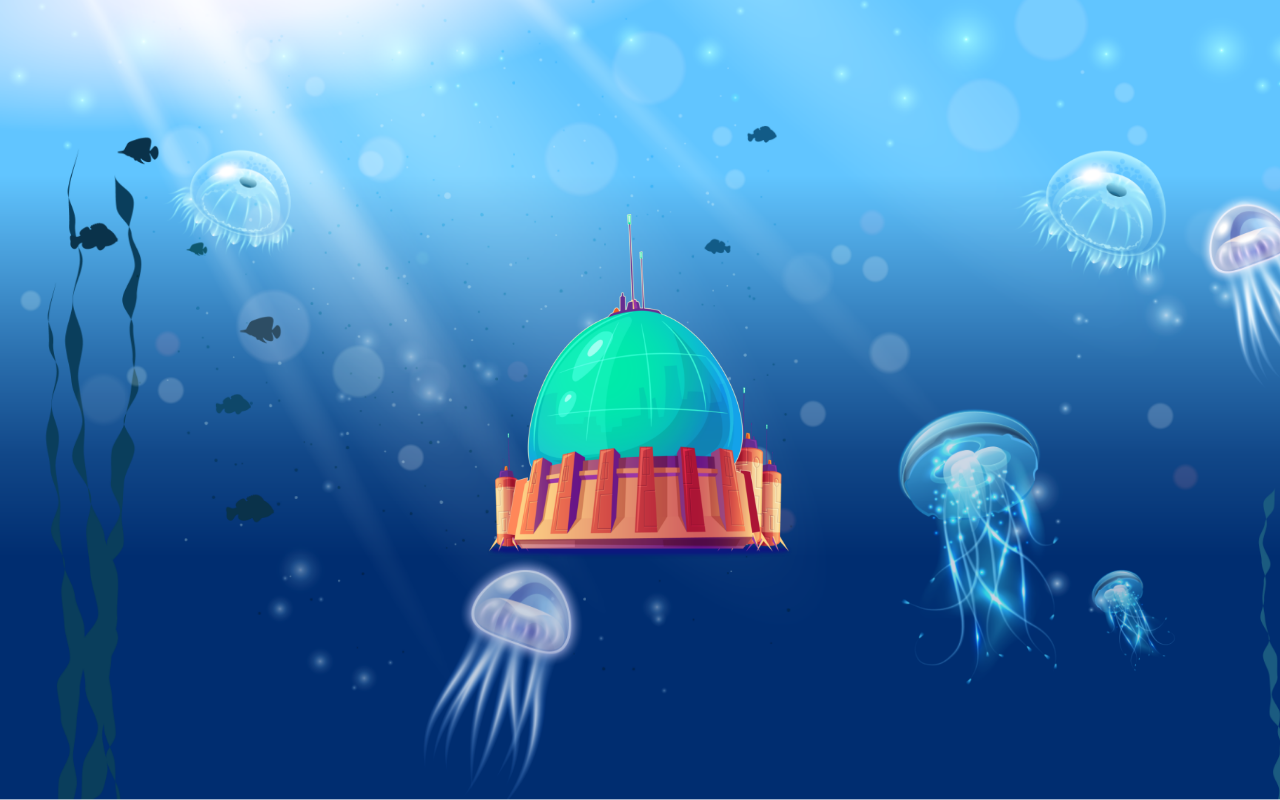
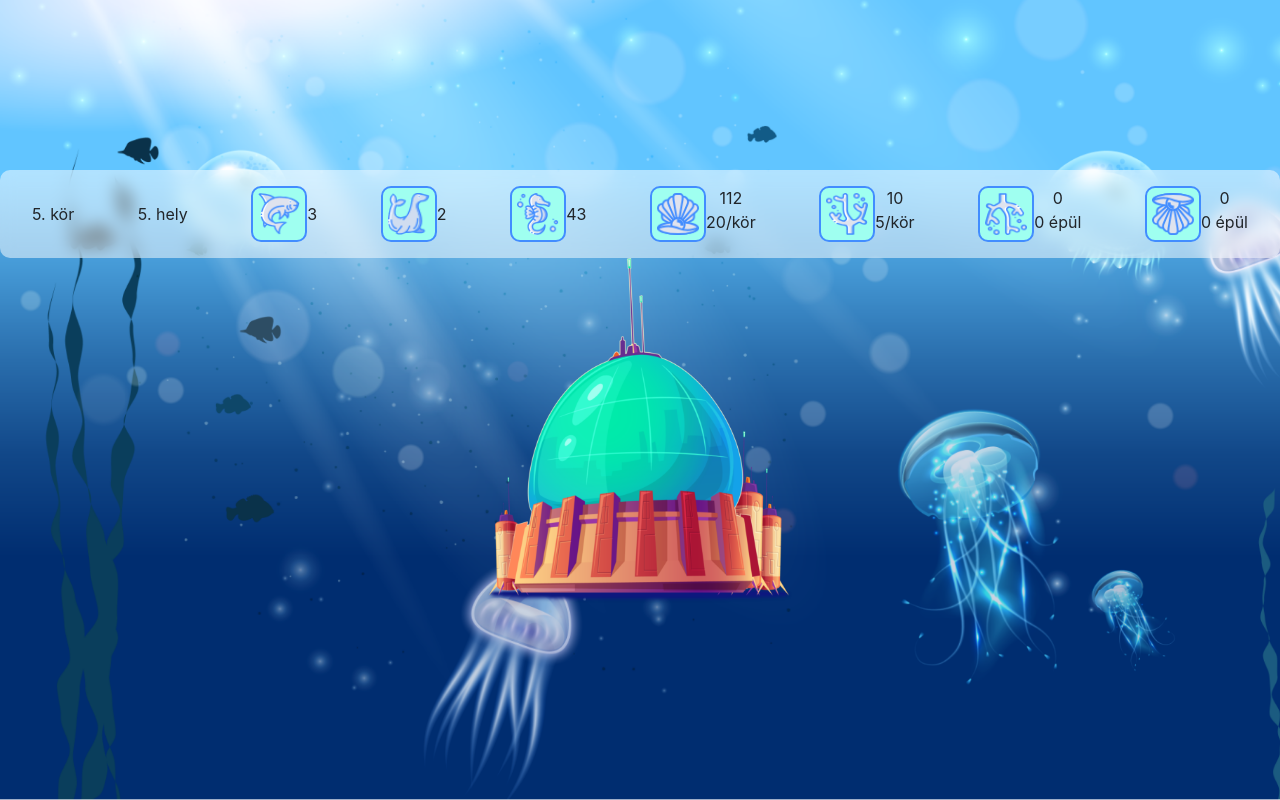
Before and after one commit to miklosabel/undersea, a React (Create React App) app: page /main in a window 1280 px wide. Built offline with nearby package versions, Linux system fonts and the light colour scheme.

Commit message:
status bar is ok except some css

```diff
--- a/src/components/statusBar/StatusBar.scss
+++ b/src/components/statusBar/StatusBar.scss
@@ -0,0 +1,34 @@
+@import '../../styles/variables.scss';
+
+//TODO fonts
+
+
+.statusbar {
+  background: rgba(255, 255, 255, 0.5);
+  backdrop-filter: blur(8px);
+  -webkit-backdrop-filter: blur(8px);
+  display: flex;
+  justify-content: space-between;
+  width: 100%;
+  align-items: center;
+
+  //TODO margin kilogatja ha 100% a width
+  // margin: 0 1em;
+  padding: 1em 2em;
+  border-radius: 10px;
+  p {
+    margin: 0;
+    align-self: center;
+  }
+  .counter {
+    display: flex;
+    img {
+      height: 3.5em;
+      width: 3.5em;
+      background-color: $light-turquoise;
+      border: 2px solid $status-border-color;
+      padding: 5px;
+      border-radius: 10px;
+    }
+  }
+}
--- a/src/components/statusBar/StatusBar.tsx
+++ b/src/components/statusBar/StatusBar.tsx
@@ -1,6 +1,76 @@
 import React from 'react';
 import './StatusBar.scss';
+import SealPng from '../../assets/seal.png';
+import SharkPng from '../../assets/shark.png';
+import CoralPng from '../../assets/coral.png';
+import ShellPng from '../../assets/shell.png';
+import SeahorsePng from '../../assets/seahorse.png';
+import BuildingsPng from '../../assets/buildings.png';
+import UpgradesPng from '../../assets/upgrades.png';
 
-export default class StatusBar extends React.Component<{},{}>{
+interface Props {
+  round?: number;
+  rank?: number;
+  shark?: number;
+  seal?: number;
+  seahorse?: number;
+  shell?: number;
+  shellIncome?: number;
+  coral?: number;
+  coralIncome?: number;
+  buildings?: number;
+  isBuilding?: boolean;
+  upgrades?: number;
+  isUpgrading?: boolean;
+}
 
+export default class StatusBar extends React.Component<Props, {}> {
+  render() {
+    return (
+      <div className="statusbar">
+        <p>{this.props.round}. kör</p>
+        <p>{this.props.rank}. hely</p>
+        <div className="counter">
+          <img src={SharkPng} alt="shark" />
+          <p>{this.props.shark}</p>
+        </div>
+        <div className="counter">
+          <img src={SealPng} alt="seal" />
+          <p>{this.props.seal}</p>
+        </div>
+        <div className="counter">
+          <img src={SeahorsePng} alt="seahorse" />
+          <p>{this.props.seahorse}</p>
+        </div>
+        <div className="counter">
+          <img src={ShellPng} alt="shell" />
+          <div>
+            <p>{this.props.shell}</p>
+            <p>{this.props.shellIncome}/kör</p>
+          </div>
+        </div>
+        <div className="counter">
+          <img src={CoralPng} alt="coral" />
+          <div>
+            <p>{this.props.coral}</p>
+            <p>{this.props.coralIncome}/kör</p>
+          </div>
+        </div>
+        <div className="counter">
+          <img src={BuildingsPng} alt="buildings" />
+          <div>
+            <p>{this.props.buildings}</p>
+            {this.props.isBuilding ? <p>1 épül</p> : <p>0 épül</p>}
+          </div>
+        </div>
+        <div className="counter">
+          <img src={UpgradesPng} alt="upgrades" />
+          <div>
+            <p>{this.props.upgrades}</p>
+            {this.props.isUpgrading ? <p>1 épül</p> : <p>0 épül</p>}
+          </div>
+        </div>
+      </div>
+    );
+  }
 }
--- a/src/page/auth/Main.scss
+++ b/src/page/auth/Main.scss
@@ -1,5 +1,12 @@
 @import '../../styles/variables.scss';
 
-.main-container{
+//TODO grid layout
+
+.main-container {
   display: flex;
+  flex-direction: column;
+  justify-content: center;
+  align-items: center;
+  height: 100vh;
+  width: 100vw;
 }
--- a/src/page/auth/Main.tsx
+++ b/src/page/auth/Main.tsx
@@ -1,13 +1,27 @@
 import React from 'react';
 import './Main.scss';
 import TowerImage from '../../components/towerImage/TowerImage';
+import StatusBar from '../../components/statusBar/StatusBar';
 
 export default class Main extends React.Component<{}, {}> {
   render() {
     return (
-      <>
+      <div className="main-container">
+        <StatusBar
+          round={5}
+          rank={5}
+          shark={3}
+          seal={2}
+          seahorse={43}
+          shell={112}
+          shellIncome={20}
+          coral={10}
+          coralIncome={5}
+          buildings={0}
+          upgrades={0}
+        />
         <TowerImage />
-      </>
+      </div>
     );
   }
 }
```
